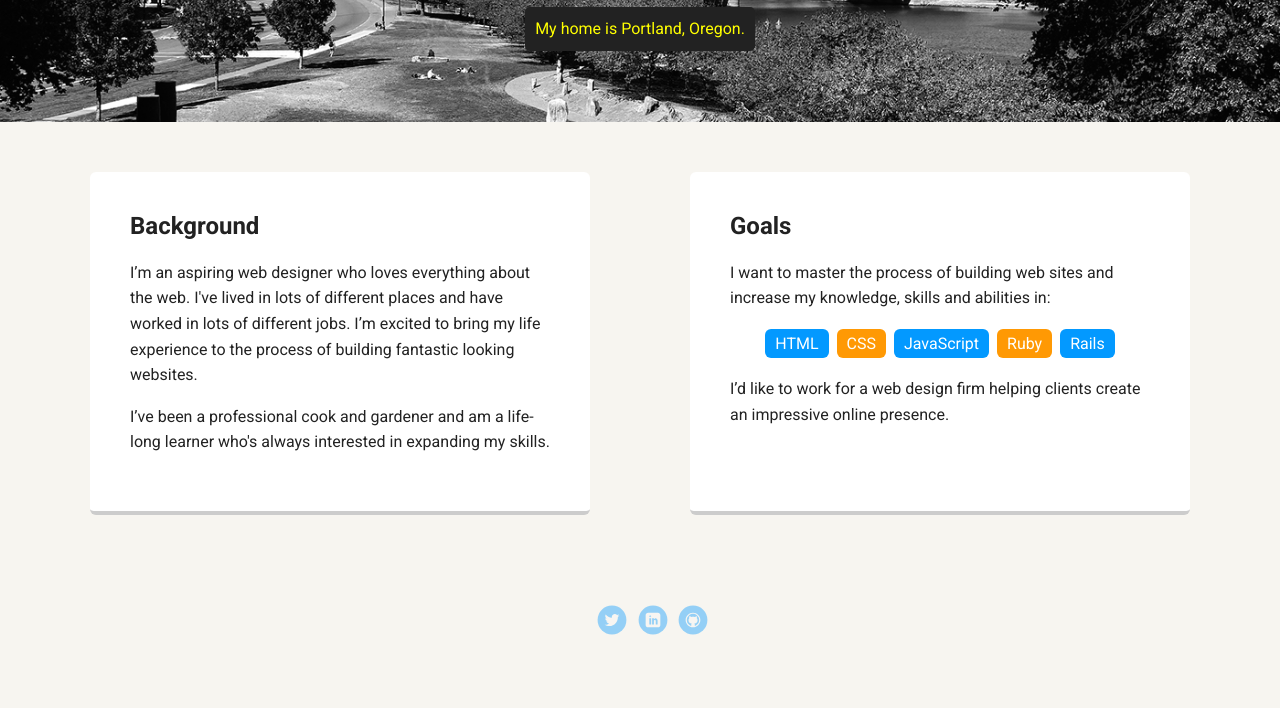
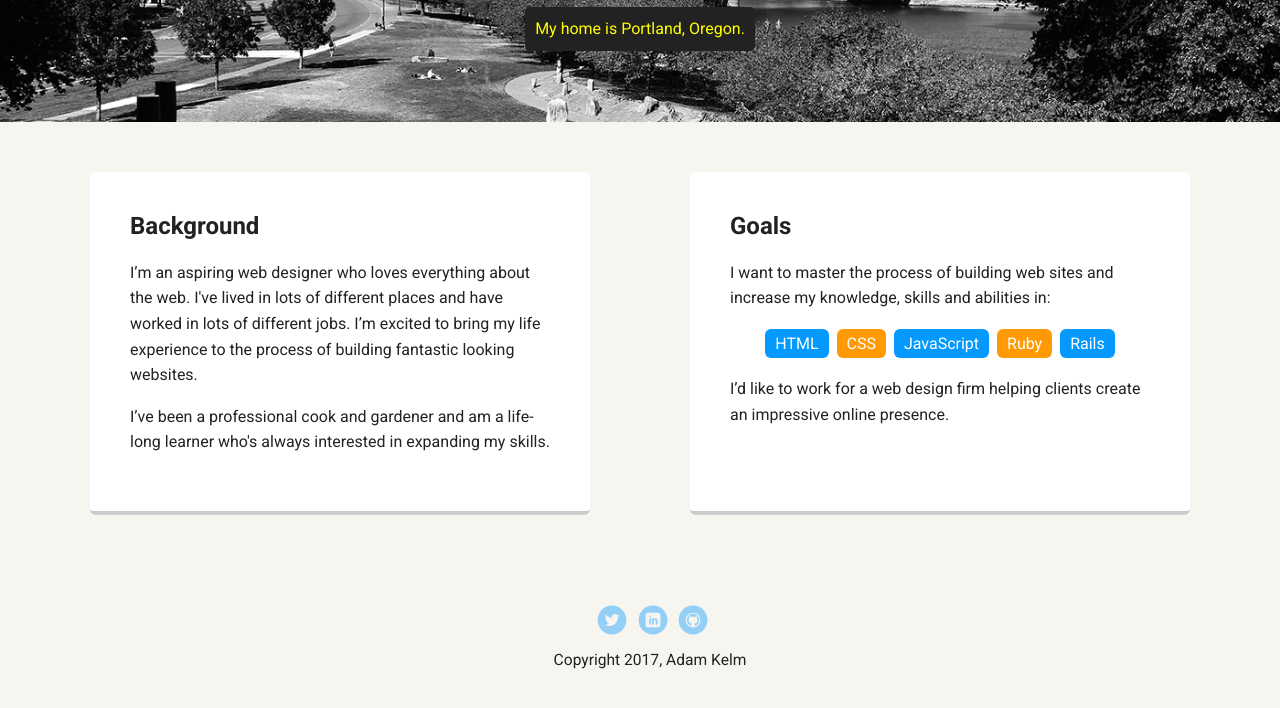
Before and after one commit to luxfactaest/portfolio, a plain HTML site: page index.html in a window 1280 px wide. Shown: the part 348-1056 px from the top of the page. Drawn offline with Linux system fonts and the light colour scheme; a web font is replaced by a local one.

Commit message:
Add a copyright notice

```diff
--- a/index.html
+++ b/index.html
@@ -49,7 +49,7 @@
         <li><a href="#" class="social linkedin">LinkedIn</a></li>
         <li><a href="#" class="social github">Github</a></li>
       </ul>
-
+      <p class="copyright">Copyright 2017, Adam Kelm</p>
     </footer>
   </body>
   </html>
```
